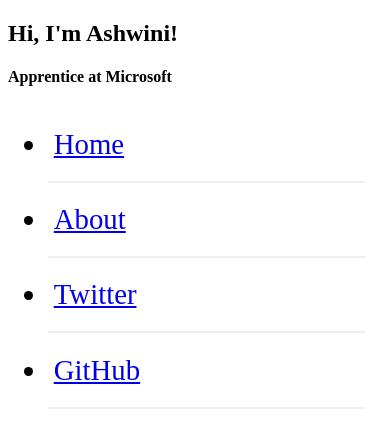
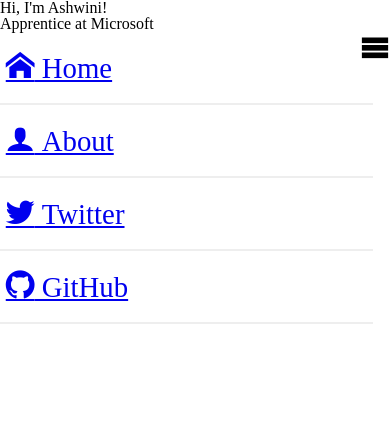
Before and after one commit to ashkrao/portfolio, a plain HTML site: page index.html in a window 390 px wide. Drawn offline with Linux system fonts and the light colour scheme; files that its build step writes are made by us from their sources.

Commit message:
Added font, reset css, responsive menu

```diff
--- /dev/null
+++ b/css/cssreset.css
@@ -0,0 +1,48 @@
+/* http://meyerweb.com/eric/tools/css/reset/
+   v2.0 | 20110126
+   License: none (public domain)
+*/
+
+html, body, div, span, applet, object, iframe,
+h1, h2, h3, h4, h5, h6, p, blockquote, pre,
+a, abbr, acronym, address, big, cite, code,
+del, dfn, em, img, ins, kbd, q, s, samp,
+small, strike, strong, sub, sup, tt, var,
+b, u, i, center,
+dl, dt, dd, ol, ul, li,
+fieldset, form, label, legend,
+table, caption, tbody, tfoot, thead, tr, th, td,
+article, aside, canvas, details, embed,
+figure, figcaption, footer, header, hgroup,
+menu, nav, output, ruby, section, summary,
+time, mark, audio, video {
+	margin: 0;
+	padding: 0;
+	border: 0;
+	font-size: 100%;
+	font: inherit;
+	vertical-align: baseline;
+}
+/* HTML5 display-role reset for older browsers */
+article, aside, details, figcaption, figure,
+footer, header, hgroup, menu, nav, section {
+	display: block;
+}
+body {
+	line-height: 1;
+}
+ol, ul {
+	list-style: none;
+}
+blockquote, q {
+	quotes: none;
+}
+blockquote:before, blockquote:after,
+q:before, q:after {
+	content: '';
+	content: none;
+}
+table {
+	border-collapse: collapse;
+	border-spacing: 0;
+}
--- a/css/style.css
+++ b/css/style.css
@@ -19,9 +19,41 @@
      border-bottom: none;
   }
 }
- .icon-home {
- 	content: "\e908";
+
+@font-face {
+  font-family: 'icomoon';
+  src:  url('../fonts/icomoon.eot');
+  src:  url('../fonts/icomoon.eot#iefix') format('embedded-opentype'),
+    url('../fonts/icomoon.ttf') format('truetype'),
+    url('../fonts/icomoon.woff') format('woff'),
+    url('../fonts/icomoon.svg#icomoon') format('svg');
+  font-weight: normal;
+  font-style: normal;
 }
- .icon-menu {
- 	content: "\e902";
+
+.icon-home:before {
+  font-family: 'icomoon' !important;
+  content: "\e900";
 }
+
+.icon-menu:before {
+  font-family: 'icomoon' !important;
+  content: "\e9bd";
+  float: right;
+  font-size: 30px;
+}
+
+.icon-address-book:before {
+  font-family: 'icomoon' !important;
+  content: "\e971";
+}
+
+.icon-twitter3:before {
+  font-family: 'icomoon' !important;
+  content: "\ea96";
+}
+
+.icon-github:before {
+  font-family: 'icomoon' !important;
+  content: "\eab0";
+}
--- a/index.html
+++ b/index.html
@@ -3,7 +3,8 @@
   <head>
     <meta charset="utf-8">
     <title>Portfolio</title>
-    <link rel="stylesheet" href="styles/style.css">
+    <link rel="stylesheet" href="css/cssreset.css">
+    <link rel="stylesheet" href="css/style.css">
   </head>
   <body>
     <header class="">
@@ -14,13 +15,13 @@
       <nav class="nav-main">
       <div class="icon-menu"></div>
       <ul>
-        <li class="tab" data-content="articles"><a href="#" class="icon-home"> Home</a></li>
-        <li class="tab" data-content="about"><a href="https://ashkrao.github.io/about_me/" class="icon-address-book"> About</a></li>
+        <li class="tab" data-content="articles"><a href="#" target="_blank" class="icon-home"> Home</a></li>
+        <li class="tab" data-content="about"><a href="https://ashkrao.github.io/about_me/" target="_blank" class="icon-address-book"> About</a></li>
         <li><a href="http://twitter.com/ashkrao" target="_blank" class="icon-twitter3"> Twitter</a></li>
         <li><a href="http://github.com/ashkrao" target="_blank" class="icon-github"> GitHub</a></li>
       </ul>
     </nav>
-    </header>
+  </header>
     <main>
         <article class="">
           <header>
```
Also changed, not shown: fonts/icomoon.ttf (added), fonts/icomoon.woff (added), 2 other files. Lines whose indentation alone changed are shown as unchanged.
